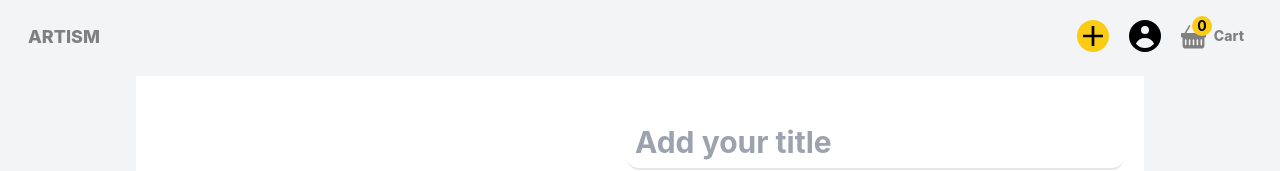
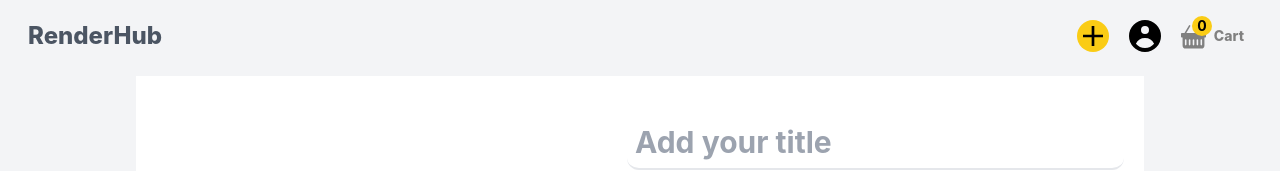
Before and after one commit to Nababratadeb-NITA/Artism, a Next.js app: page /createproduct in a window 1280 px wide. Shown: the top 171 px of the page. Built offline with nearby package versions, Linux system fonts and the light colour scheme; no server answers.

Commit message:
trying to fix the bug

```diff
--- a/components/Header.js
+++ b/components/Header.js
@@ -19,8 +19,8 @@ function Header() {
 
   return (
     <div className="navbar-container flex items-center">
-      <p className="logo font-extrabold">
-        <Link href="/">ARTISM</Link>
+      <p className="font-extrabold text-2xl text-gray-600">
+        <Link href="/">RenderHub</Link>
       </p>
 
       {/* Right */}
--- a/components/Layout.js
+++ b/components/Layout.js
@@ -11,9 +11,7 @@ const Layout = ({ children }) => {
         <Head>
           <title>ARTISM</title>
         </Head>
-        <Header>
           <Header />
-        </Header>
         <main className="main-container">{children}</main>
       </div>
       <footer className="h-[1px] w-full bg-gray-300">
--- a/styles/globals.css
+++ b/styles/globals.css
@@ -70,10 +70,6 @@ a {
 span.text-red {
   -webkit-text-stroke: 1px #fd9208;
   margin-left: 6px;
-}
-.logo {
-  color: gray;
-  font-size: 18px;
 }
 .cart-icon {
   font-size: 25px;
```
Also changed, not shown: firebase.js (deleted, +0 -10 lines), package.json (+7 -6 lines), 1 other file (tests, documents, lock files or other folders).
